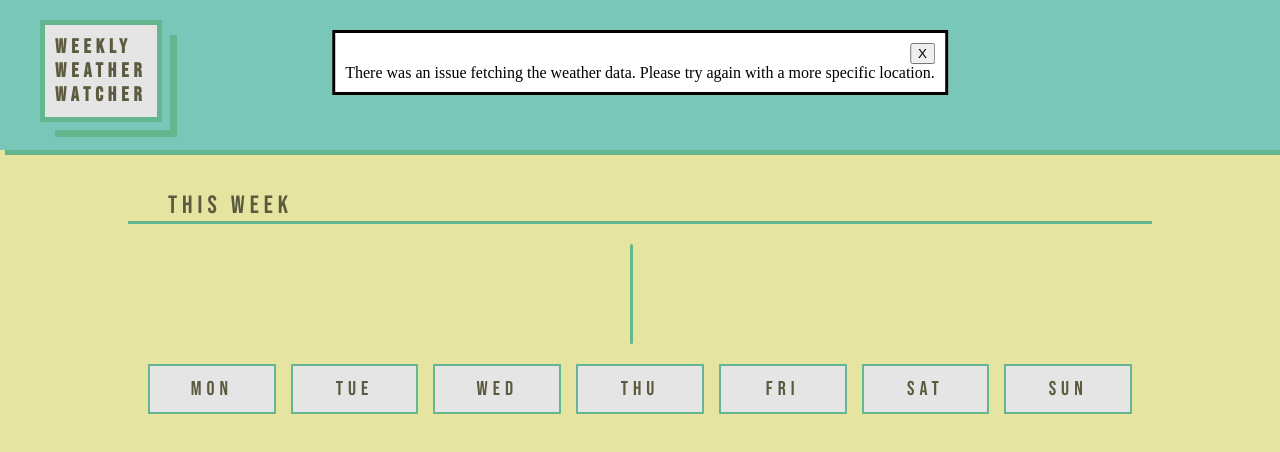
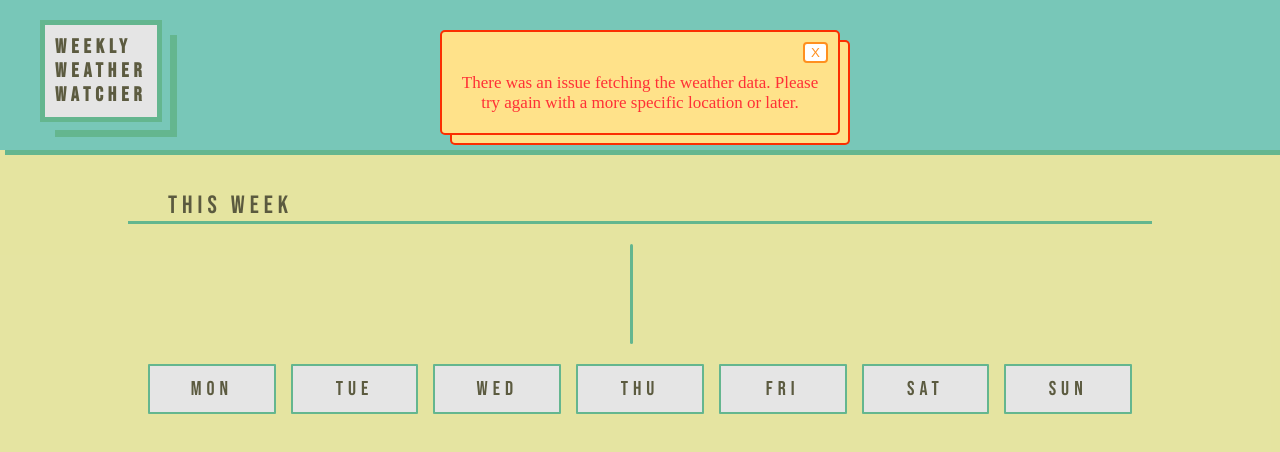
Before and after one commit to karldreta/WeatherApp-OdinProject, a website built with webpack: page src/template.html in a window 1280 px wide. Both pictures are taken after typing "Sample" into the empty fields and a click on the button 802 px from the left and 68 px from the top of the page. Built offline with nearby package versions, Linux system fonts and the light colour scheme; no server answers.

Commit message:
Style modal: Ready to push

```diff
--- a/src/styles.css
+++ b/src/styles.css
@@ -59,7 +59,7 @@ header#header {
   display: flex;
   justify-content: center;
   align-items: center;
-  width: 100vw;
+  width: 100%;
   height: 150px;
   background-color: var(--header);
   box-shadow: 5px 5px var(--primary-color);
@@ -127,6 +127,11 @@ form #searchLocation {
   outline: none;
   font-size: 22px;
   transform: translateX(40%);
+  color: var(--bg-color);
+}
+
+form #searchLocation:hover {
+  color: var(--warning-color);
 }
 
 main {
@@ -322,6 +327,7 @@ main > #dayInfoPanel h3 span.span.todayTemp {
 
 #dayInfoPanel div h3.dayInfo span.span.todayTemp {
   color: var(--warning-color);
+  width: max-content;
 }
 
 .span.todayTemp:hover {
@@ -332,12 +338,19 @@ main > #dayInfoPanel h3 span.span.todayTemp {
 
 dialog.alert {
   position: fixed;
+  width: 400px;
   top: 30px;
   left: 50%;
   transform: translateX(-50%);
   margin: 0;
   padding: 10px;
   z-index: 1000;
+  border: 2px solid var(--warning-color);
+  border-radius: 5px;
+  background-color: var(--accent-color);
+  box-shadow:
+    10px 10px 0 -2px var(--accent-color),
+    10px 10px var(--warning-color);
 }
 
 .alertMessageContainer {
@@ -346,3 +359,25 @@ dialog.alert {
   justify-content: center;
   align-items: flex-end;
 }
+
+.alertMessageContainer button.closeModal {
+  border: 2px solid var(--dayInfo);
+  border-radius: 4px;
+  background-color: #fff;
+  color: var(--dayInfo);
+  outline: none;
+}
+
+.alertMessageContainer button.closeModal:hover {
+  cursor: pointer;
+  border: 2px solid var(--warning-color);
+  background-color: var(--header);
+  color: var(--warning-color);
+}
+
+dialog.alert .alertMessageContainer p {
+  margin: 10px 0;
+  text-align: center;
+  font-size: 17px;
+  color: #ff3036;
+}
--- a/src/template.html
+++ b/src/template.html
@@ -80,7 +80,7 @@
         <button class="closeModal">X</button>
         <p>
           There was an issue fetching the weather data. Please try again with a
-          more specific location.
+          more specific location or later.
         </p>
       </div>
     </dialog>
```
